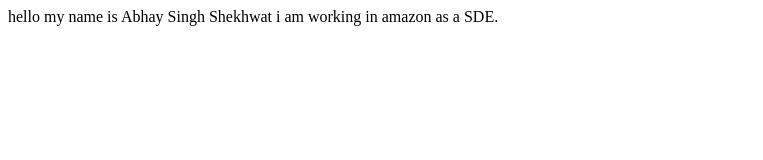
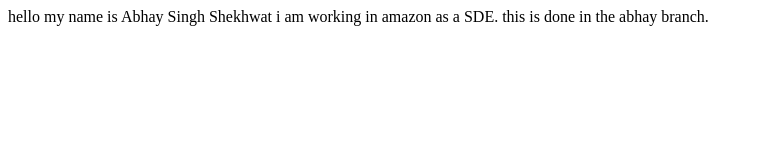
Before and after one commit to abhaysinghshekhawat/testing-environment, a plain HTML site: page index.html in a window 1280 px wide. Shown: the whole page, without its empty margins (0-763 px from the left). Drawn offline with Linux system fonts and the light colour scheme.

Commit message:
Update index.html

```diff
--- a/index.html
+++ b/index.html
@@ -9,5 +9,6 @@
 <body>
     hello my name is Abhay Singh Shekhwat
     i am working in amazon as a SDE.
+    this is done in the abhay branch.
 </body>
 </html>
```
